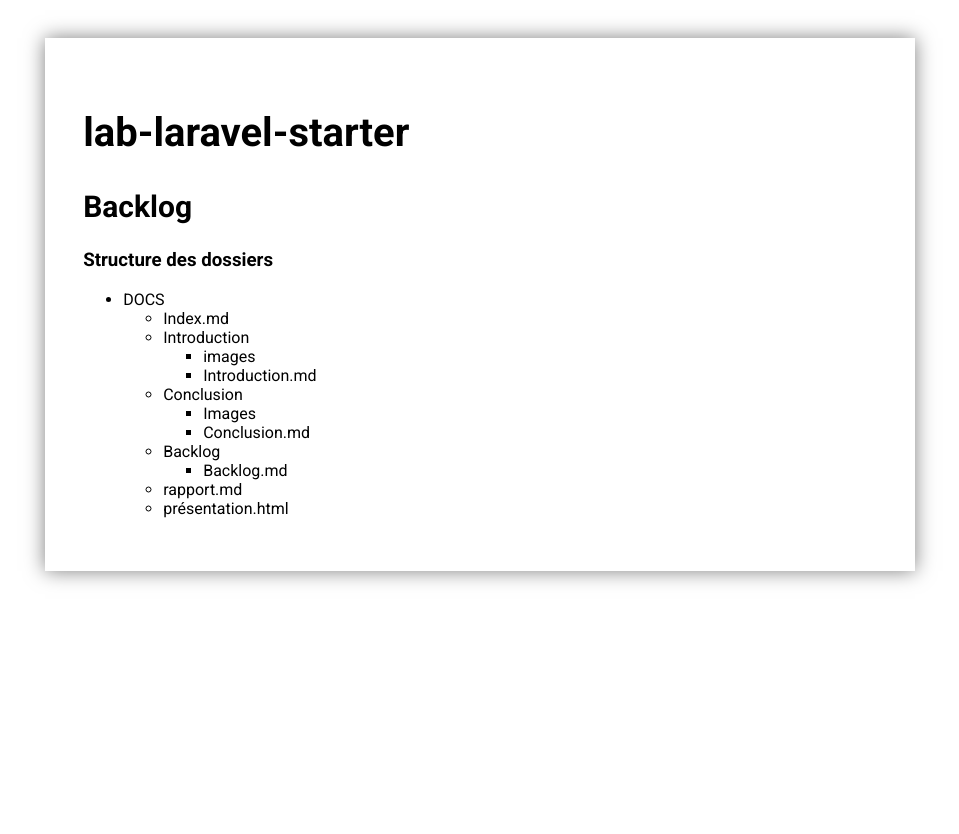
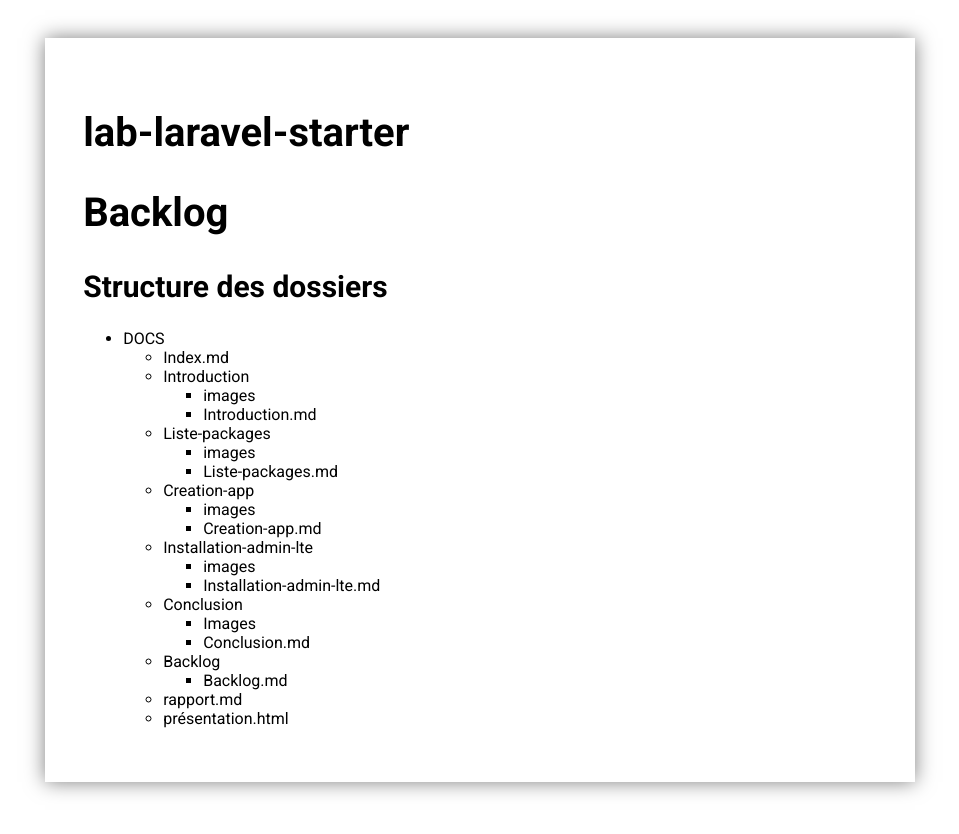
Before and after one commit to labs-web/lab-laravel-starter, a Jekyll site: the page built from docs/backlog/Backlog.md, in a window 1280 px wide. Shown: the top 834 px of the page, without its empty margins (160-1119 px from the left). Built offline with Jekyll 4.4.1, drawn with Linux system fonts in a browser that asks for light colours.

Commit message:
Refactor folder structure in Backlog.md

```diff
--- a/docs/backlog/Backlog.md
+++ b/docs/backlog/Backlog.md
@@ -5,14 +5,23 @@ order: 2
 ---
 <!--  -->
 
-## Backlog
-### Structure des dossiers
+# Backlog
+## Structure des dossiers
 
 - DOCS
   - Index.md
   - Introduction
     - images
     - Introduction.md
+  - Liste-packages
+    - images
+    - Liste-packages.md
+  - Creation-app
+    - images
+    - Creation-app.md
+  - Installation-admin-lte
+    - images
+    - Installation-admin-lte.md
   - Conclusion
     - Images
     - Conclusion.md
```
Also changed, not shown: docs/conclusion/conclusion.md (+1 -1 lines).
